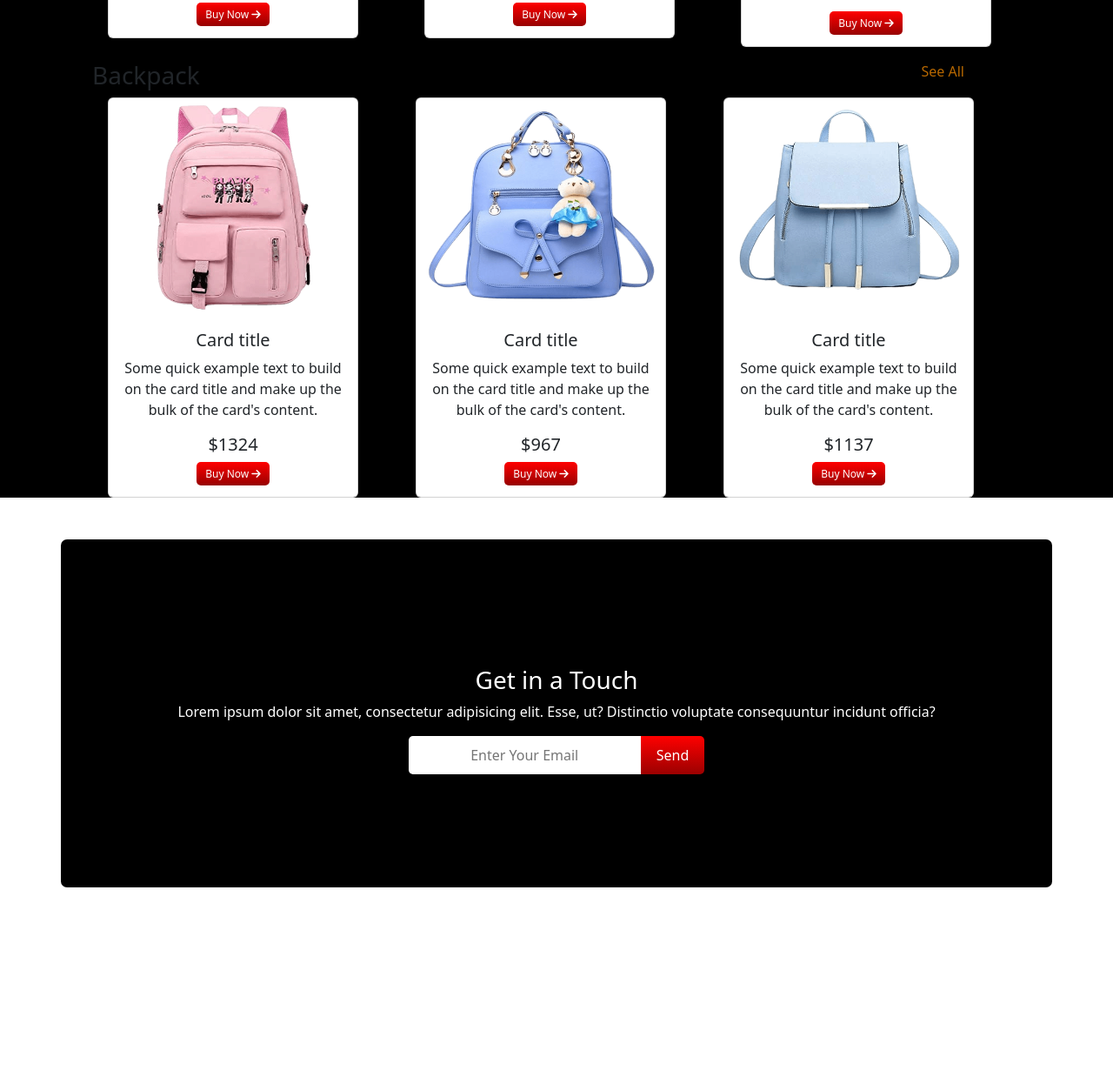
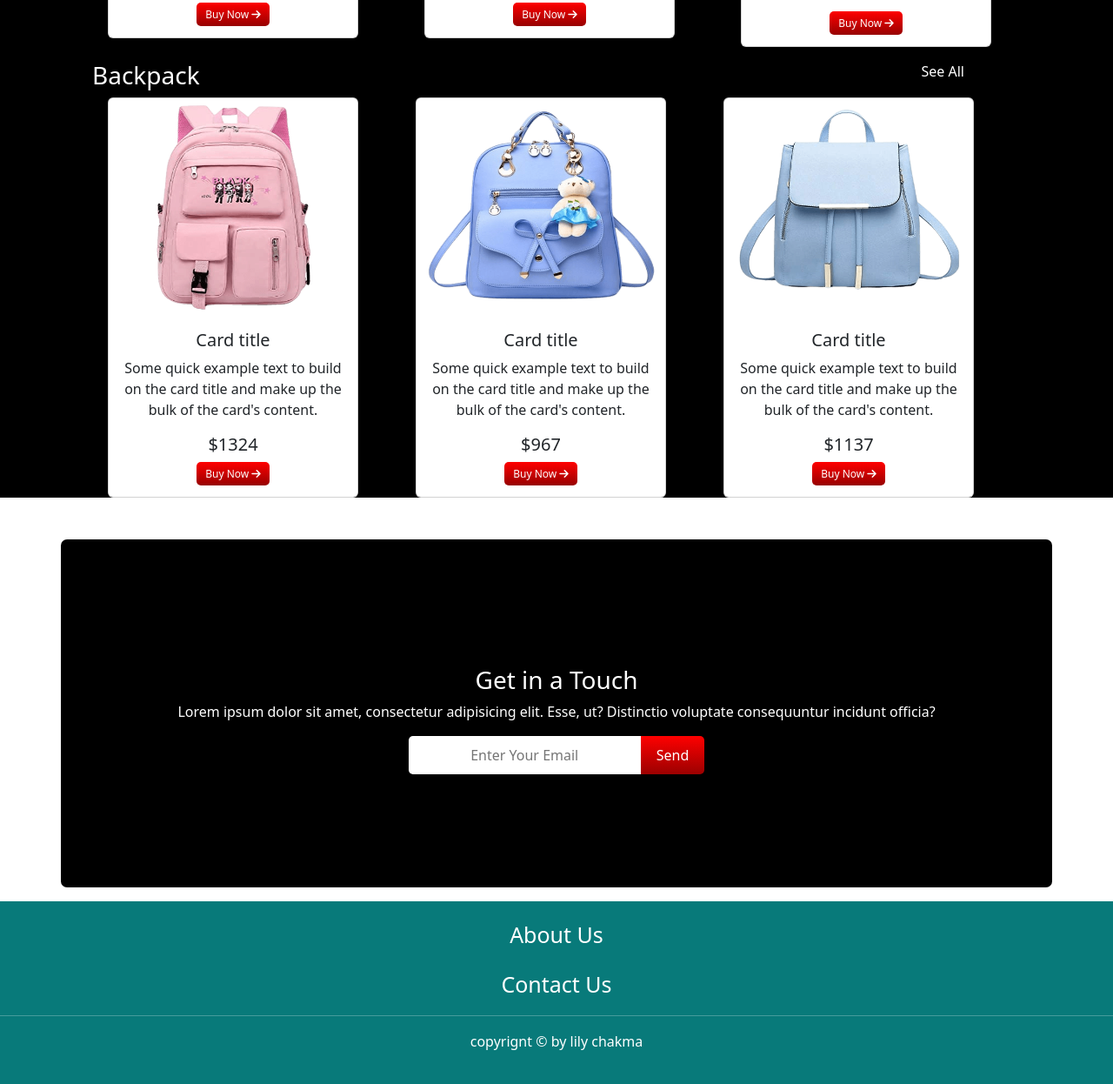
Before and after one commit to lilycm/last-bootstrap-assignment, a plain HTML site: page index.html in a window 1280 px wide. Shown: the part 1252-2498 px from the top of the page at 87% size. Before the commit the page ends 2288 px from the top, so only its background shows below. Drawn offline with Linux system fonts and the light colour scheme.

Commit message:
third commit

```diff
--- a/index.html
+++ b/index.html
@@ -148,9 +148,9 @@
              </div>
             <div class="container">
                 <div class=" container mt-3 product-info">
-                    <h3 class="">Backpack</h3>
+                    <h3 class="text-white">Backpack</h3>
                     <div class="see">
-                      <a href="">See All</a>
+                      <a class="text-white" href="">See All</a>
                     </div>
                 </div>
                 <div class=" shoe-card">
@@ -202,7 +202,12 @@
          </section>
     </main>
     <footer>
-
+      <div class="links">
+        <a href="">About Us</a>
+      <a href="">Contact Us</a>
+      </div>
+      <hr class="hrstyle">
+      <p class="text-white text-center">copyrignt © by lily chakma</p>
     </footer>
    <script src="/bootstrap/js/bootstrap.min.js"></script>
 </body>
--- a/style/style.css
+++ b/style/style.css
@@ -127,3 +127,25 @@ font-weight: 500;
     border-radius: 0px 5px 5px 0px;
     color: white;
 }
+footer{
+    background: rgb(8, 122, 122);
+    height: 30vh;
+}
+.links{
+    display: flex;
+    flex-direction: column;
+    justify-content: center;
+    align-items: center;
+
+}
+.links a{
+    text-decoration: none;
+    color: white;
+    font-size: 25px;
+    font-weight: 500;
+    margin-top: 20px;
+}
+.hrstyle{
+    height: 2px;
+    color: white;
+}
```
Also changed, not shown: copyright/copyright-removebg-preview.png (added).
